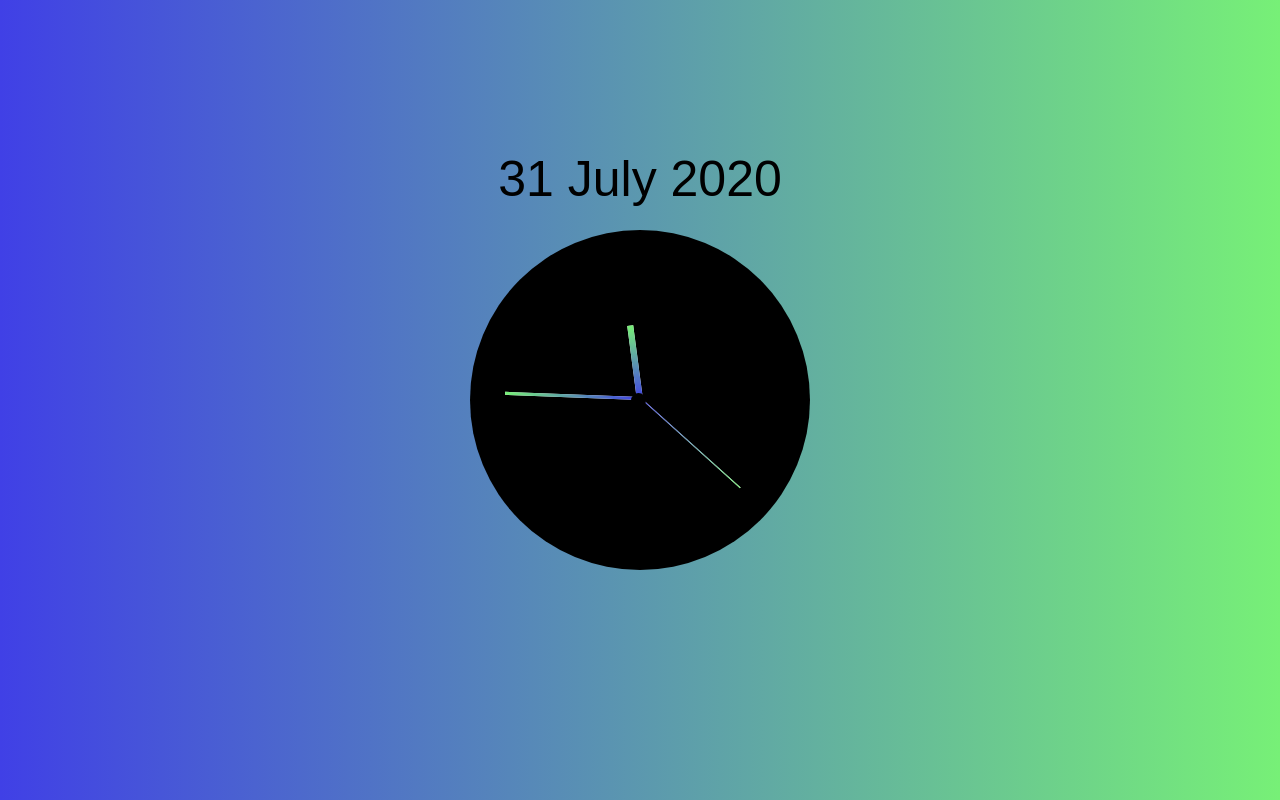
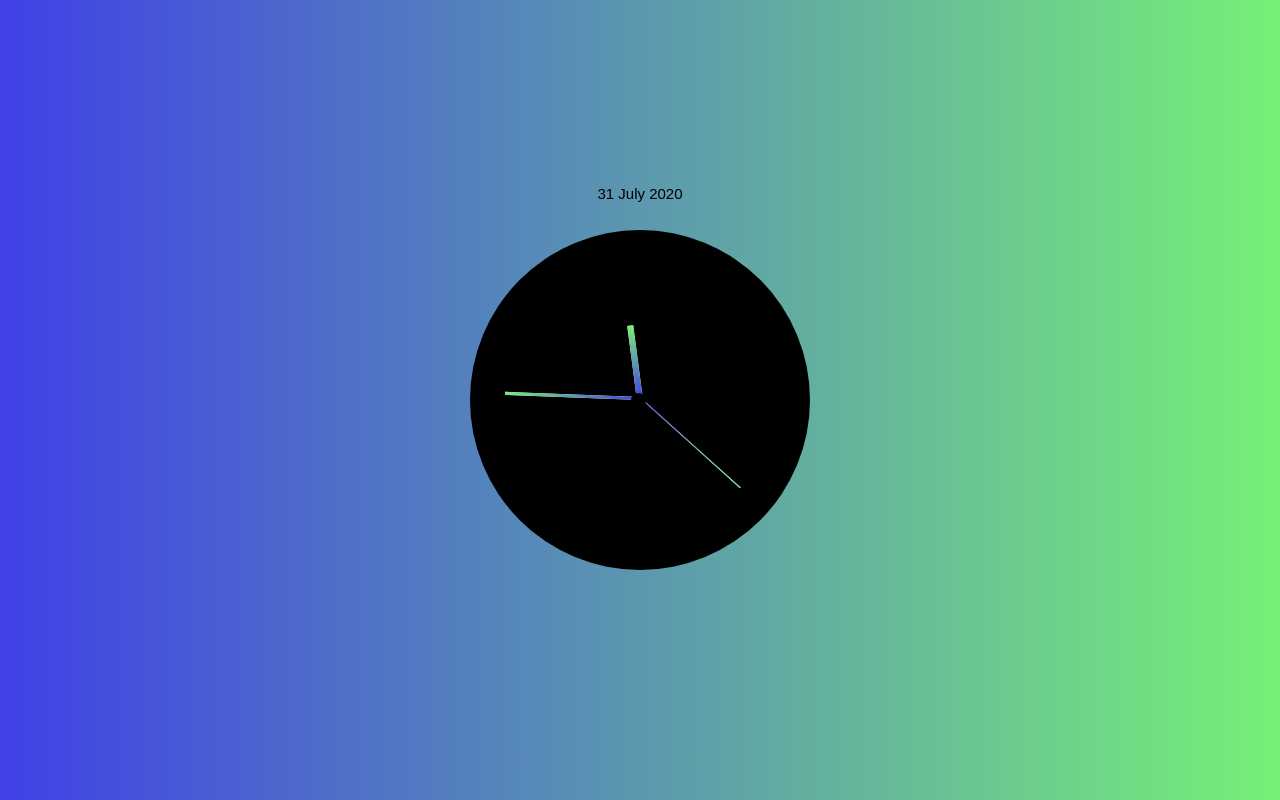
Before and after one commit to NikaDarab/clock, a plain HTML site: page index.html in a window 1280 px wide. Drawn offline with Linux system fonts and the light colour scheme.

Commit message:
font change

```diff
--- a/style.css
+++ b/style.css
@@ -79,5 +79,5 @@ width: 50%;
 bottom: 40rem;
 left: 25%;
 height: 20rem;
-font-size: 5rem;
+font-size: 1.5rem;
 }
```
